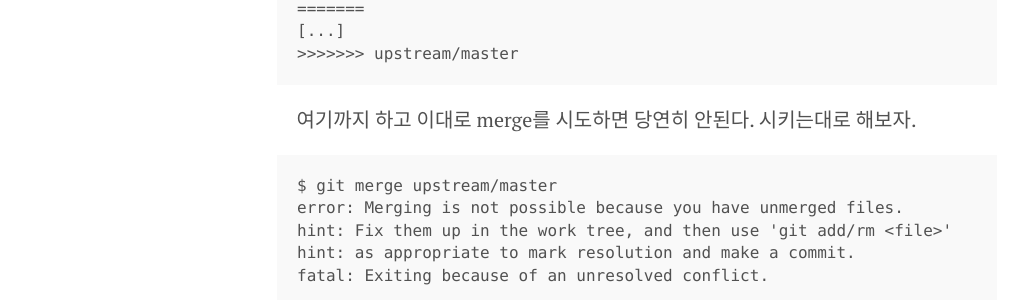
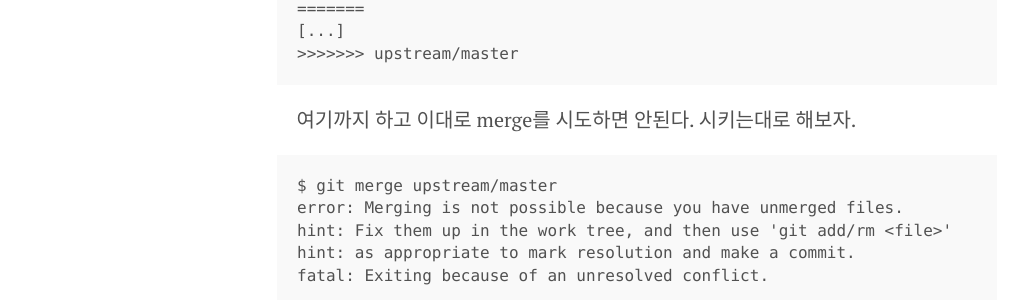
Before and after one commit to hyesun03/hyesun03.github.io, a Jekyll site: the page built from _posts/2016-10-06-githubCooperation03.md, in a window 1280 px wide and 900 px high, scrolled down 1536 px. Shown: the part 154-454 px from the top of the window, without its empty margins (3-1031 px from the left). Built offline with Jekyll 4.4.1, drawn with Linux system fonts in a browser that asks for light colours; comment, search, counter and statistics services are not loaded.

Commit message:
약간 수정

```diff
--- a/_posts/2016-10-06-githubCooperation03.md
+++ b/_posts/2016-10-06-githubCooperation03.md
@@ -35,7 +35,7 @@ Automatic merge failed; fix conflicts and then commit the result.</pre>
 >>>>>>> upstream/master
 </pre>
 
-&nbsp;&nbsp;&nbsp; 여기까지 하고 이대로 merge를 시도하면 당연히 안된다. 시키는대로 해보자.
+&nbsp;&nbsp;&nbsp; 여기까지 하고 이대로 merge를 시도하면 안된다. 시키는대로 해보자.
 <pre>$ git merge upstream/master
 error: Merging is not possible because you have unmerged files.
 hint: Fix them up in the work tree, and then use 'git add/rm &lt;file&gt;'
```
